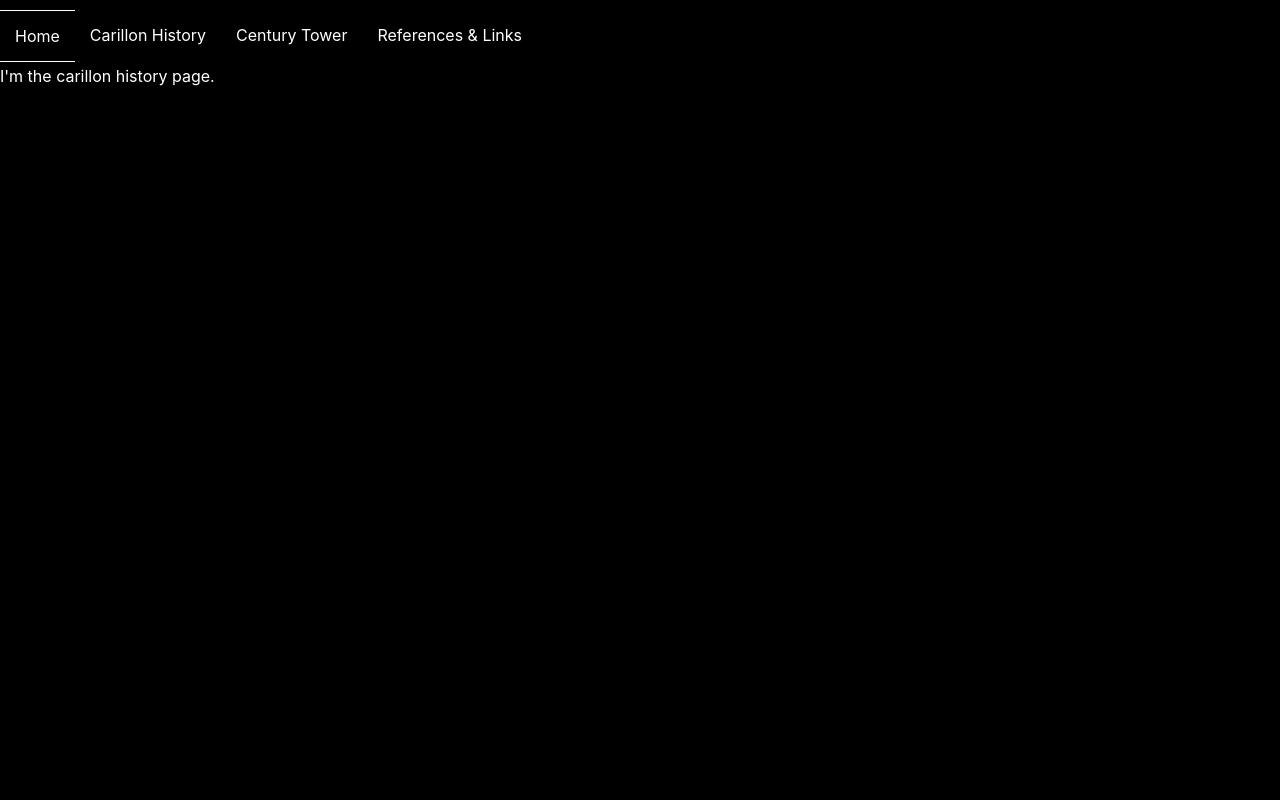
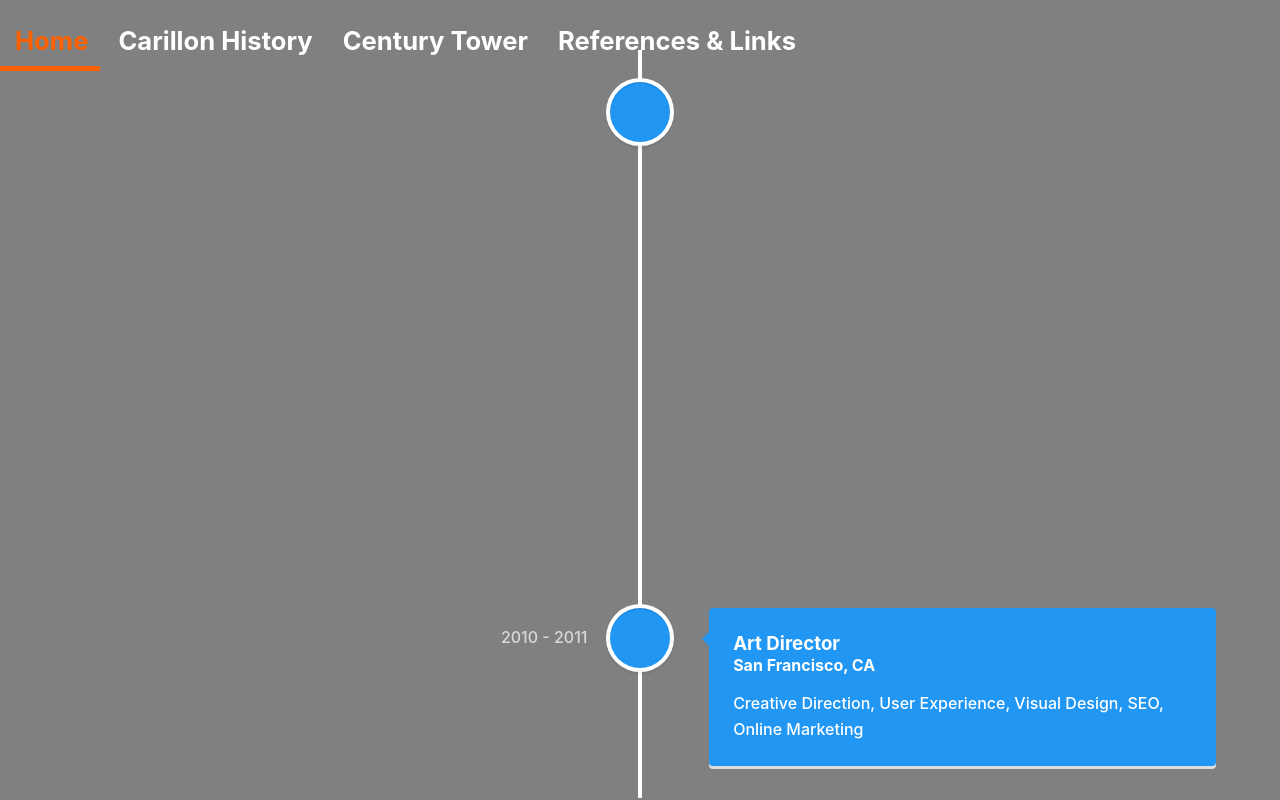
Before and after one commit to ganglyimp/carillon-website, a React (Create React App) app: page /#/Carillon-History in a window 1280 px wide. Built offline with nearby package versions, Linux system fonts and the light colour scheme.

Commit message:
Cleaned up NavBar. Added skeletons for other pages.

```diff
--- a/package.json
+++ b/package.json
@@ -7,11 +7,13 @@
     "@testing-library/jest-dom": "^5.14.1",
     "@testing-library/react": "^11.2.7",
     "@testing-library/user-event": "^12.8.3",
+    "bootstrap-icons": "^1.7.2",
     "react": "^17.0.2",
     "react-dom": "^17.0.2",
     "react-router-dom": "^6.2.1",
     "react-scripts": "^5.0.0",
     "react-transition-group": "^4.4.2",
+    "react-vertical-timeline-component": "^3.5.2",
     "web-vitals": "^1.1.2"
   },
   "scripts": {
--- a/public/index.html
+++ b/public/index.html
@@ -7,7 +7,7 @@
     <meta name="theme-color" content="#000000" />
     <meta
       name="description"
-      content="Web site created using create-react-app"
+      content="Century Tower & Carillon History"
     />
     <link rel="apple-touch-icon" href="%PUBLIC_URL%/logo192.png" />
     <!--
@@ -24,7 +24,7 @@
       work correctly both with client-side routing and a non-root public URL.
       Learn how to configure a non-root public URL by running `npm run build`.
     -->
-    <title>React App</title>
+    <title>Century Tower</title>
   </head>
   <body>
     <noscript>You need to enable JavaScript to run this app.</noscript>
--- a/src/components/CTInfo.js
+++ b/src/components/CTInfo.js
@@ -3,7 +3,21 @@ import '../stylesheets/CTInfo.css';
 function CTInfo() {
   return (
     <div className='CTInfo'>
-      <p>I'm the Century Tower Info page.</p>
+      <iframe
+        title='Century Tower Lobby'
+        src="https://www.google.com/maps/embed?pb=!4v1643963782222!6m8!1m7!1sCAoSLEFGMVFpcE40REpUS0FRQnBURWkzNW5ZWEg3bWQtc0dsUms0ZE9NdVFrUTAz!2m2!1d29.64879174414177!2d-82.34330344945192!3f179.54688!4f0!5f0.7820865974627469"
+        style={{border: '0', width: '100vw', height: '500px'}}
+        allowfullscreen=""
+        loading="lazy">
+      </iframe>
+
+      {
+        /*
+          TO DO:
+          Buttons to quick jump to key locations (lobby, console, belfry, exterior)
+          Background history below (link to active locations?)
+        */
+      }
     </div>
   );
 }
--- a/src/components/CarillonHistory.js
+++ b/src/components/CarillonHistory.js
@@ -1,9 +1,67 @@
+import React from 'react';
+import { VerticalTimeline, VerticalTimelineElement }  from 'react-vertical-timeline-component';
+
+import earliestCarillonneur from '../images/Earliest_Carillonneur_Picture.png';
+
 import '../stylesheets/CarillonHistory.css';
+import 'react-vertical-timeline-component/style.min.css';
 
 function CarillonHistory() {
   return (
     <div className='CarillonHistory'>
-      <p>I'm the carillon history page.</p>
+      <VerticalTimeline className='history-timeline'>
+        <VerticalTimelineElement
+          className="vertical-timeline-element--work"
+          contentStyle={{ background: 'rgb(33, 150, 243)', color: '#fff' }}
+          contentArrowStyle={{ borderRight: '7px solid  rgb(33, 150, 243)' }}
+          date="1619"
+          iconStyle={{ background: 'rgb(33, 150, 243)', color: '#fff' }}
+        >
+          <div className='history-image'>
+            <img src={earliestCarillonneur} alt='Earliest Carillonneur' />
+          </div>
+          <h3 className="vertical-timeline-element-title">Creative Director</h3>
+          <h4 className="vertical-timeline-element-subtitle">Miami, FL</h4>
+          <p>
+            Creative Direction, User Experience, Visual Design, Project Management, Team Leading
+          </p>
+        </VerticalTimelineElement>
+
+        <VerticalTimelineElement
+          className="vertical-timeline-element--work"
+          contentStyle={{ background: 'rgb(33, 150, 243)', color: '#fff' }}
+          contentArrowStyle={{ borderRight: '7px solid  rgb(33, 150, 243)' }}
+          date="2010 - 2011"
+          iconStyle={{ background: 'rgb(33, 150, 243)', color: '#fff' }}
+        >
+          <h3 className="vertical-timeline-element-title">Art Director</h3>
+          <h4 className="vertical-timeline-element-subtitle">San Francisco, CA</h4>
+          <p>
+            Creative Direction, User Experience, Visual Design, SEO, Online Marketing
+          </p>
+        </VerticalTimelineElement>
+      </VerticalTimeline>
+
+      <p>Some Text.</p>
+      <p>Some Text.</p>
+      <p>Some Text.</p>
+      <p>Some Text.</p>
+      <p>Some Text.</p>
+      <p>Some Text.</p>
+      <p>Some Text.</p>
+      <p>Some Text.</p>
+      <p>Some Text.</p>
+      <p>Some Text.</p>
+      <p>Some Text.</p>
+      <p>Some Text.</p>
+      <p>Some Text.</p>
+      <p>Some Text.</p>
+      <p>Some Text.</p>
+      <p>Some Text.</p>
+      <p>Some Text.</p>
+      <p>Some Text.</p>
+      <p>Some Text.</p>
+      <p>Some Text.</p>
     </div>
   );
 }
--- a/src/components/NavBar.js
+++ b/src/components/NavBar.js
@@ -1,40 +1,76 @@
-import { React, useState } from 'react';
+import { React, useState, useEffect } from 'react';
 import { Link } from 'react-router-dom';
 
 import '../stylesheets/NavBar.css';
 
 function NavBar() {
-  const [homeActive, setHomeActive] = useState('active');
-  const [historyActive, setHistoryActive] = useState('');
-  const [CTActive, setCTActive] = useState('');
-  const [referenceActive, setReferenceActive] = useState('');
+  const [homeActive, setHomeActive] = useState('nav-active');
+  const [historyActive, setHistoryActive] = useState('nav-inactive');
+  const [CTActive, setCTActive] = useState('nav-inactive');
+  const [referenceActive, setReferenceActive] = useState('nav-inactive');
 
-  const toggleActive = (page, setPage) => {
+  const [underlineLeft, setUnderlineLeft] = useState(0);
+  const [underlineWidth, setUnderlineWidth] = useState(100);
+  const [underlineActivePos, setUnderlineActivePos] = useState(0);
+  const [underlineActiveWidth, setUnderlineActiveWidth] = useState(100);
 
-    if(page !== 'active') {
-      setHomeActive('');
-      setHistoryActive('');
-      setCTActive('');
-      setReferenceActive('');
+  const [navScroll, setNavScroll] = useState('transparent');
 
-      setPage('active');
+  const toggleActive = (e, page, setPage) => {
+    if(page !== 'nav-active') {
+      setHomeActive('nav-inactive');
+      setHistoryActive('nav-inactive');
+      setCTActive('nav-inactive');
+      setReferenceActive('nav-inactive');
+
+      setPage('nav-active');
     }
+
+    setUnderlineActivePos(e.target.getBoundingClientRect().x);
+    setUnderlineActiveWidth(e.target.offsetWidth);
   }
 
+  const handleScroll = () => {
+    if(window.scrollY > 50)
+      setNavScroll('solid');
+    else
+      setNavScroll('transparent');
+
+    console.log(window.scrollY);
+  }
+
+  const handleMouseEnter = (e) => {
+    setUnderlineLeft(e.target.getBoundingClientRect().x);
+    setUnderlineWidth(e.target.offsetWidth);
+  }
+
+  const handleMouseExit = () => {
+    setUnderlineLeft(underlineActivePos);
+    setUnderlineWidth(underlineActiveWidth);
+  }
+
+  useEffect(() => {
+    window.addEventListener('scroll', handleScroll);
+    return () => {
+      document.removeEventListener('scroll', handleScroll);
+    }
+  })
+
   return (
-    <div className='NavBar'>
-      <li className={`nav-link ${homeActive}`}>
-        <Link to='/' onClick={() => {toggleActive(homeActive, setHomeActive)}}>Home</Link>
+    <div className={`NavBar ${navScroll}`}>
+      <li className={homeActive} onMouseEnter={(e) => {handleMouseEnter(e)}} onMouseLeave={() => {handleMouseExit()}}>
+        <Link to='/' onClick={(e) => {toggleActive(e, homeActive, setHomeActive)}}><b>Home</b></Link>
       </li>
-      <li className={`nav-link ${historyActive}`}>
-        <Link to='/Carillon-History' onClick={() => {toggleActive(historyActive, setHistoryActive)}}>Carillon History</Link>
+      <li className={historyActive} onMouseEnter={(e) => {handleMouseEnter(e)}} onMouseLeave={() => {handleMouseExit()}}>
+        <Link to='/Carillon-History' onClick={(e) => {toggleActive(e, historyActive, setHistoryActive)}}><b>Carillon History</b></Link>
       </li>
-      <li className={`nav-link ${CTActive}`}>
-        <Link to='/Century-Tower' onClick={() => {toggleActive(CTActive, setCTActive)}}>Century Tower</Link>
+      <li className={CTActive} onMouseEnter={(e) => {handleMouseEnter(e)}} onMouseLeave={() => {handleMouseExit()}}>
+        <Link to='/Century-Tower' onClick={(e) => {toggleActive(e, CTActive, setCTActive)}}><b>Century Tower</b></Link>
       </li>
-      <li className={`nav-link ${referenceActive}`}>
-        <Link to='/References-Links' onClick={() => {toggleActive(referenceActive, setReferenceActive)}}>References & Links</Link>
+      <li className={referenceActive} onMouseEnter={(e) => {handleMouseEnter(e)}} onMouseLeave={() => {handleMouseExit()}}>
+        <Link to='/References-Links' onClick={(e) => {toggleActive(e, referenceActive, setReferenceActive)}}><b>References & Links</b></Link>
       </li>
+      <div className='nav-underline' style={{left: underlineLeft, width: underlineWidth}} />
     </div>
   );
 }
--- a/src/stylesheets/App.css
+++ b/src/stylesheets/App.css
@@ -8,9 +8,3 @@
   color: white;
   padding-left: 10px;
 }
-
-.home-title h1 {
-  color: white;
-  font-size: 120px;
-  padding: 10px;
-}
--- a/src/stylesheets/CTInfo.css
+++ b/src/stylesheets/CTInfo.css
@@ -1,8 +1,5 @@
 .CTInfo {
-  background-image: url(../images/EZ_20130314_UF_Century_Tower_0010.jpg);
-  background-repeat: no-repeat;
-  background-size: cover;
-  background-position: center;
+  background-color: black;
   height: 100vh;
   width: 100vw;
   overflow: hidden;
--- a/src/stylesheets/CarillonHistory.css
+++ b/src/stylesheets/CarillonHistory.css
@@ -1,8 +1,8 @@
 .CarillonHistory {
-  background-color: black;
-  height: 100vh;
+  background-color: grey;
+  height: 95vh;
   width: 100vw;
-  overflow: hidden;
+  overflow: auto;
   padding-top: 50px;
   color: white;
 }
--- a/src/stylesheets/Home.css
+++ b/src/stylesheets/Home.css
@@ -12,6 +12,6 @@
 
 .home-title h1 {
   color: white;
-  font-size: 120px;
+  font-size: 12vmax;
   padding: 10px;
 }
--- a/src/stylesheets/NavBar.css
+++ b/src/stylesheets/NavBar.css
@@ -1,7 +1,21 @@
 .NavBar {
-  position: absolute;
-  color: white;
+  position: fixed;
   margin-top: 10px;
+  font-size: 2vw;
+}
+
+@media (max-width: 600px) {
+  .NavBar {
+    font-size: 2.5vw;
+  }
+}
+
+.transparent {
+  background-color: transparent;
+}
+
+.scrolled {
+  background-color: black;
 }
 
 .NavBar li {
@@ -11,18 +25,30 @@
 
 .NavBar li a {
   display: block;
-  color: white;
   text-align: center;
   padding: 15px;
   text-decoration: none;
+  transition: 0.3s;
+}
+
+.nav-active a {
+  color: #fd6100;
+}
+
+.nav-inactive a {
+  color: white;
 }
 
 .NavBar li a:hover {
-  border-top: 1px solid white;
-  border-bottom: 1px solid white;
+  color: #fd6100;
+  transition: color 300ms;
 }
 
-.active {
-  border-top: 1px solid white;
-  border-bottom: 1px solid white;
+.nav-underline {
+  width: 100px;
+  height: 5px;
+  background: #fd6100;
+  position: absolute;
+  bottom: 0;
+  transition: left 300ms, width;
 }
```
Also changed, not shown: public/manifest.json, src/References.txt, 8 other files (tests, documents, lock files or other folders).
